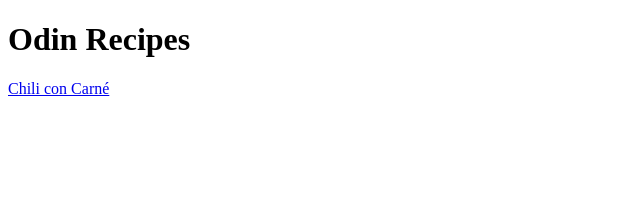
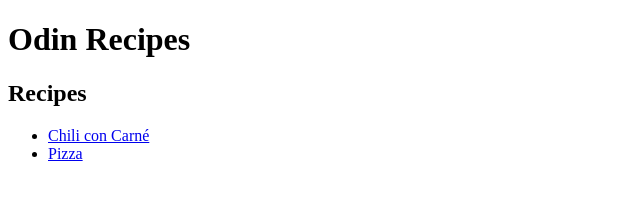
Before and after one commit to timolsen96/odin-recipes, a plain HTML site: page index.html in a window 1280 px wide. Shown: the whole page, without its empty margins (0-640 px from the left). Drawn offline with Linux system fonts and the light colour scheme.

Commit message:
Add links to the recipes to the homepage

```diff
--- a/index.html
+++ b/index.html
@@ -6,6 +6,10 @@
 </head>
 <body>
     <h1>Odin Recipes</h1>
-    <a href="./recipes/chili-con-carne.html">Chili con Carné</a>
+    <h2>Recipes</h2>
+    <ul>
+    <li><a href="./recipes/chili-con-carne.html">Chili con Carné</a></li>
+    <li><a href="./recipes/pizza.html">Pizza</a></li>
+    </ul>
 </body>
 </html>
```
